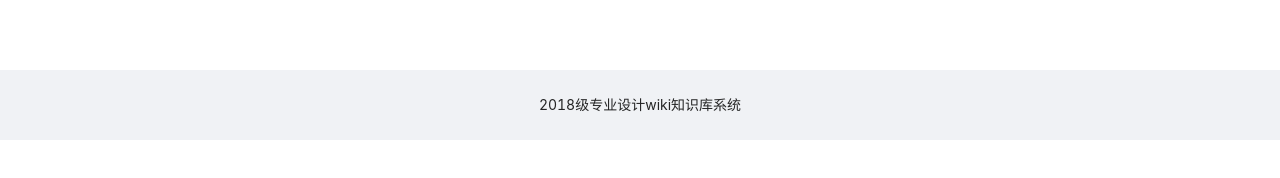
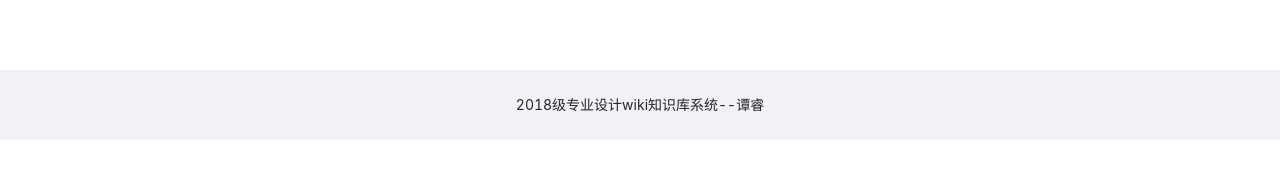
Before and after one commit to tr-41/mywikitr, a Vue app in the folder web/: page / in a window 1280 px wide. Shown: the part 274-452 px from the top of the page. Built offline with nearby package versions, Linux system fonts and the light colour scheme.

Commit message:
4-3-3 制作the-footer组件

```diff
--- a/web/src/App.vue
+++ b/web/src/App.vue
@@ -2,19 +2,19 @@
   <a-layout id="components-layout-demo-top-side-2">
     <the-header></the-header>
     <router-view/>
-    <a-layout-footer style="text-align: center">
-      2018级专业设计wiki知识库系统
-    </a-layout-footer>
+    <the-footer></the-footer>
   </a-layout>
 </template>
 
 <script lang="ts">
 import { defineComponent } from 'vue';
 import TheHeader from '@/components/the-header.vue';
+import TheFooter from '@/components/the-footer.vue';
 export default defineComponent({
   name: 'app',
   components: {
     TheHeader,
+    TheFooter,
   },
 });
 </script>
--- /dev/null
+++ b/web/src/components/the-footer.vue
@@ -0,0 +1,13 @@
+<template>
+  <a-layout-footer style="text-align: center">
+    2018级专业设计wiki知识库系统--谭睿
+  </a-layout-footer>
+</template>
+
+<script lang="ts">
+import { defineComponent } from 'vue';
+
+export default defineComponent({
+  name: 'the-footer',
+});
+</script>
```
